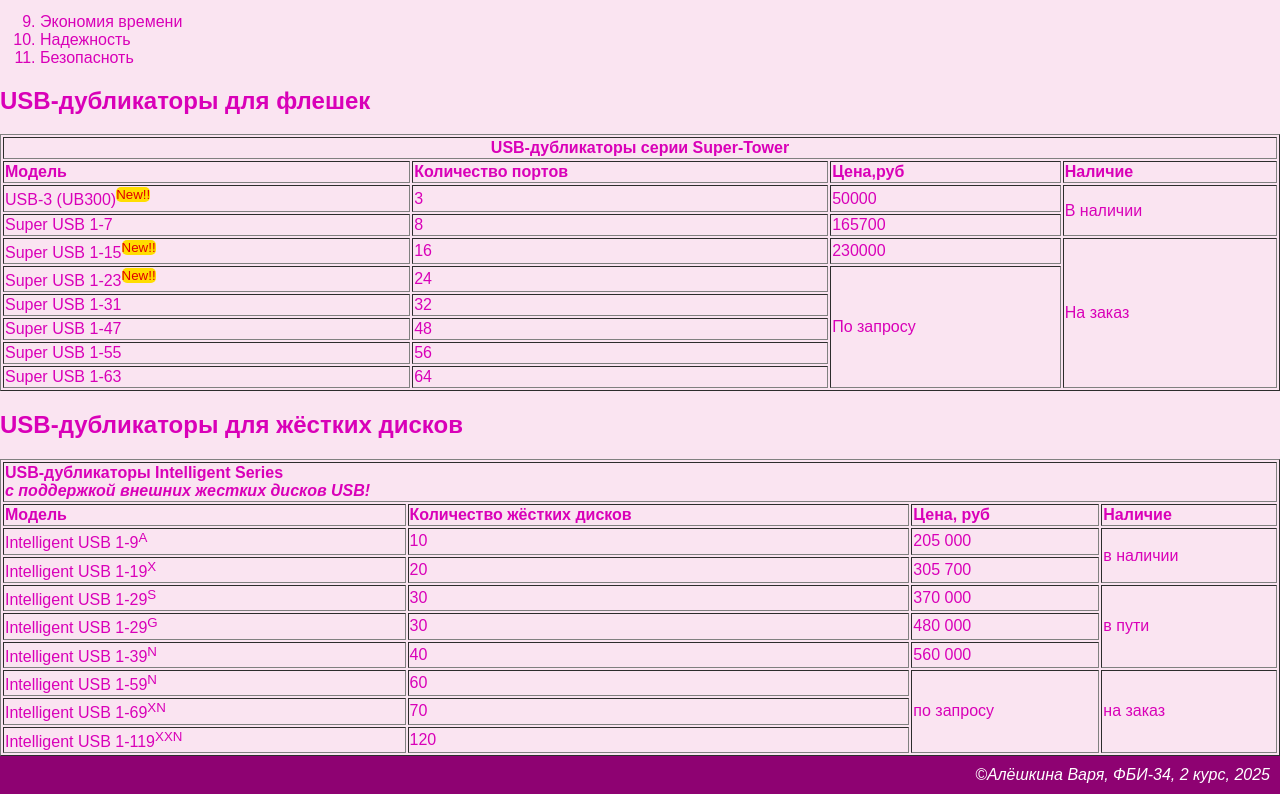
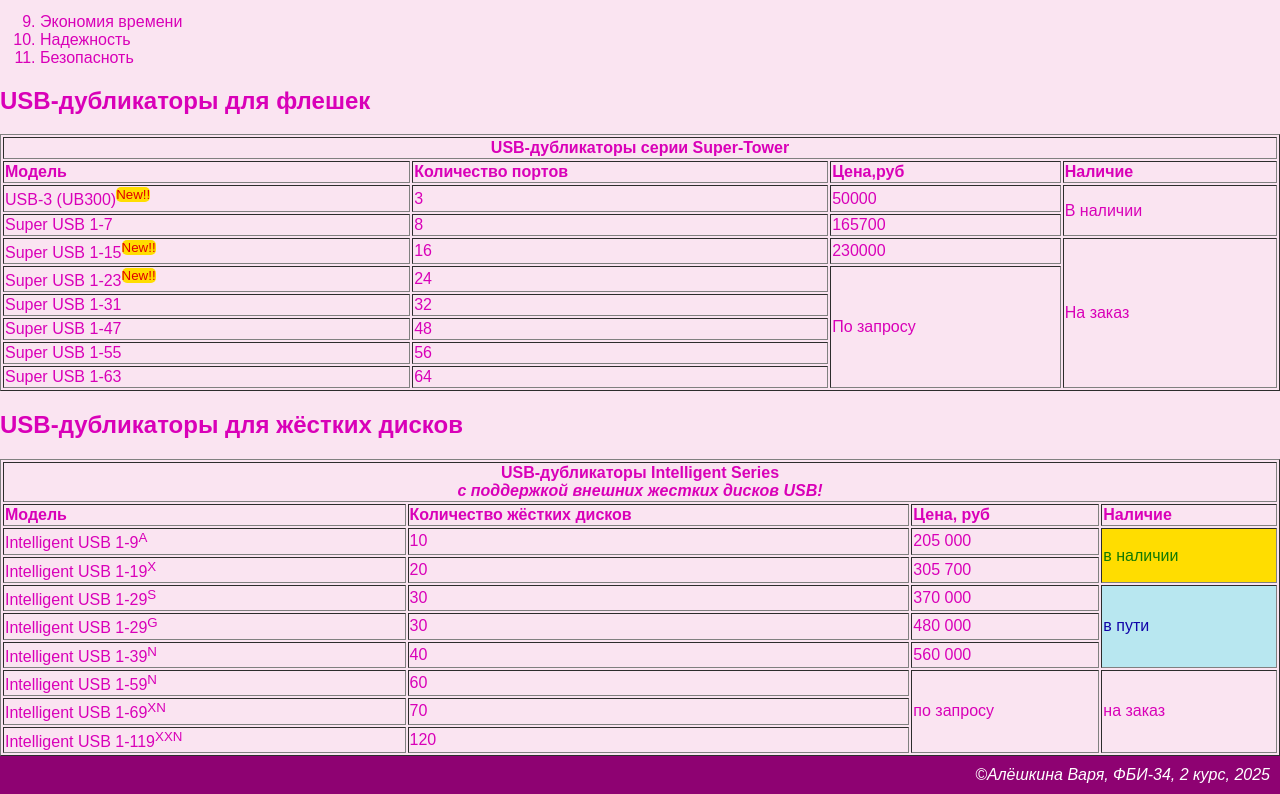
Before and after one commit to ALESHA123-doti/labi, a plain HTML site: page lab2/usb.html in a window 1280 px wide. Shown: the part 742-1536 px from the top of the page. Drawn offline with Linux system fonts and the light colour scheme.

Commit message:
Стили второй таблицы

```diff
--- a/lab2/usb.html
+++ b/lab2/usb.html
@@ -139,7 +139,7 @@
             <h2>USB-дубликаторы для жёстких дисков</h2>
             <table border="1" width="100%">
                 <tr style="font-weight: bold;">
-                    <td colspan="4">
+                    <td colspan="4" style="text-align: center">
                         USB-дубликаторы Intelligent Series<br>
                         <i>с поддержкой внешних жестких дисков USB!</i>
                     </td>
@@ -148,13 +148,13 @@
                     <td>Модель</td>
                     <td>Количество жёстких дисков</td>
                     <td>Цена, руб</td>
-                    <td>Наличие</td>
+                    <td ">Наличие</td>
                 </tr>
                 <tr>
                     <td>Intelligent USB 1-9<sup>A</sup></td>
                     <td>10</td>
                     <td>205&nbsp;000</td>
-                    <td rowspan="2">в наличии</td>
+                    <td rowspan="2" style="background-color: #ffdd00;color: #117a03;">в наличии</td>
                 </tr>
                 <tr>
                     <td>Intelligent USB 1-19<sup>X</sup></td>
@@ -166,7 +166,7 @@
                     <td>Intelligent USB 1-29<sup>S</sup></td>
                     <td>30</td>
                     <td>370&nbsp;000</td>
-                    <td rowspan="3">в пути</td>
+                    <td rowspan="3" style="background-color: #b8e7f0;color:#1003a8">в пути</td>
                 </tr>
                 <tr>
                     <td>Intelligent USB 1-29<sup>G</sup></td>
```
